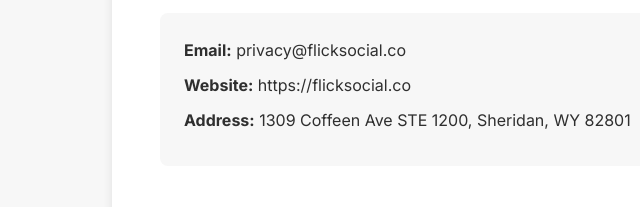
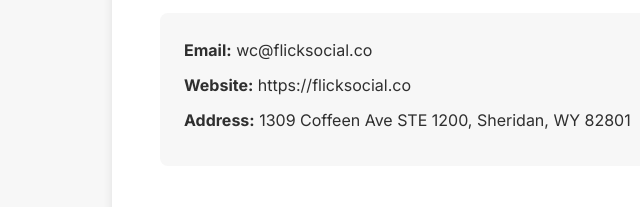
Before and after one commit to wycarder/flicksocial, a plain HTML site: page privacy.html in a window 1280 px wide. Shown: the part 4680-4887 px from the top of the page, 128-768 px from the left. Drawn offline with Linux system fonts and the light colour scheme.

Commit message:
Update privacy.html
email contact update

```diff
--- a/privacy.html
+++ b/privacy.html
@@ -219,7 +219,7 @@
                         If you have any questions about this Privacy Policy or our privacy practices, please contact us at:
                     </p>
                     <div class="contact-info">
-                        <p><strong>Email:</strong> privacy@flicksocial.co</p>
+                        <p><strong>Email:</strong> wc@flicksocial.co</p>
                         <p><strong>Website:</strong> https://flicksocial.co</p>
                         <p><strong>Address:</strong> 1309 Coffeen Ave STE 1200, Sheridan, WY 82801 </p>
                     </div>
```
